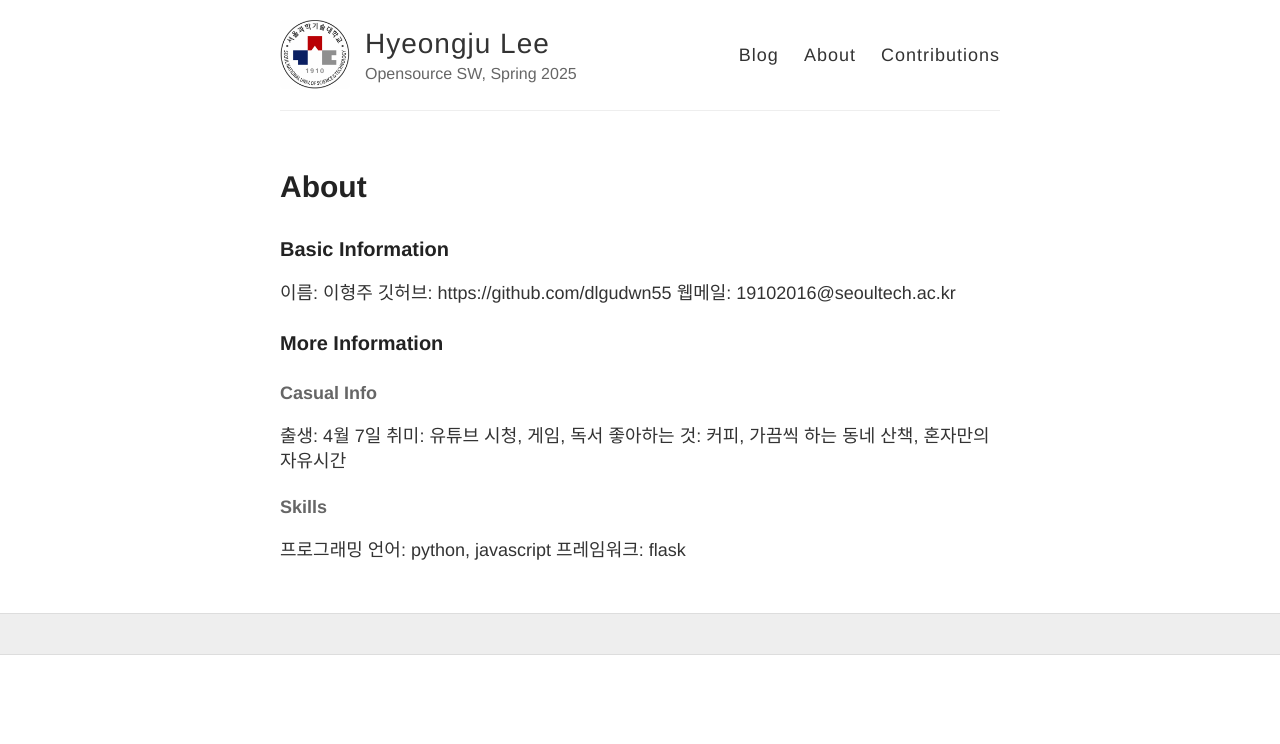
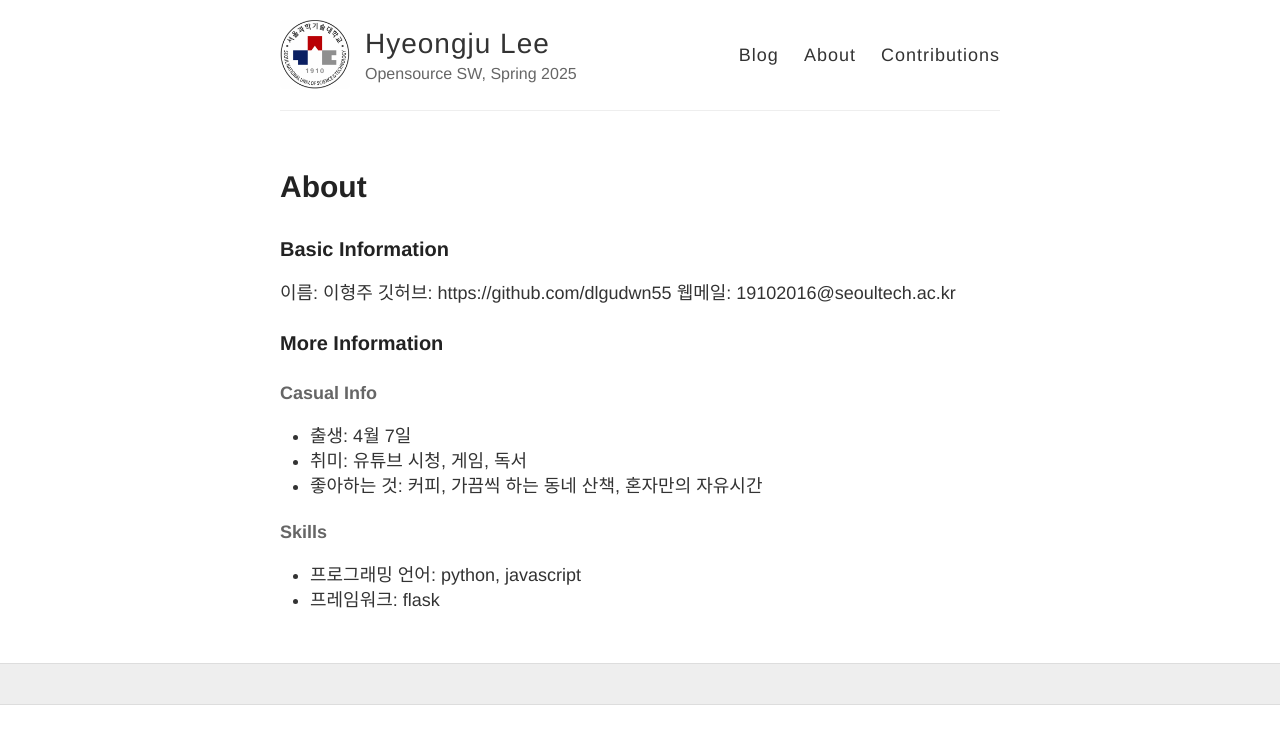
Before and after one commit to IISE-OSS25/dlgudwn55-blog, a Jekyll site: the page built from about.md, in a window 1280 px wide. Shown: the top 744 px of the page. Built offline with Jekyll 4.4.1, drawn with Linux system fonts in a browser that asks for light colours.

```diff
--- a/about.md
+++ b/about.md
@@ -14,10 +14,10 @@ permalink: /about/
 
 <!-- A place to include any other types of information that you'd like to include about yourself. -->
 #### Casual Info
-출생: 4월 7일
-취미: 유튜브 시청, 게임, 독서
-좋아하는 것: 커피, 가끔씩 하는 동네 산책, 혼자만의 자유시간
+- 출생: 4월 7일
+- 취미: 유튜브 시청, 게임, 독서
+- 좋아하는 것: 커피, 가끔씩 하는 동네 산책, 혼자만의 자유시간
 
 #### Skills
-프로그래밍 언어: python, javascript
-프레임워크: flask
+- 프로그래밍 언어: python, javascript
+- 프레임워크: flask
```
